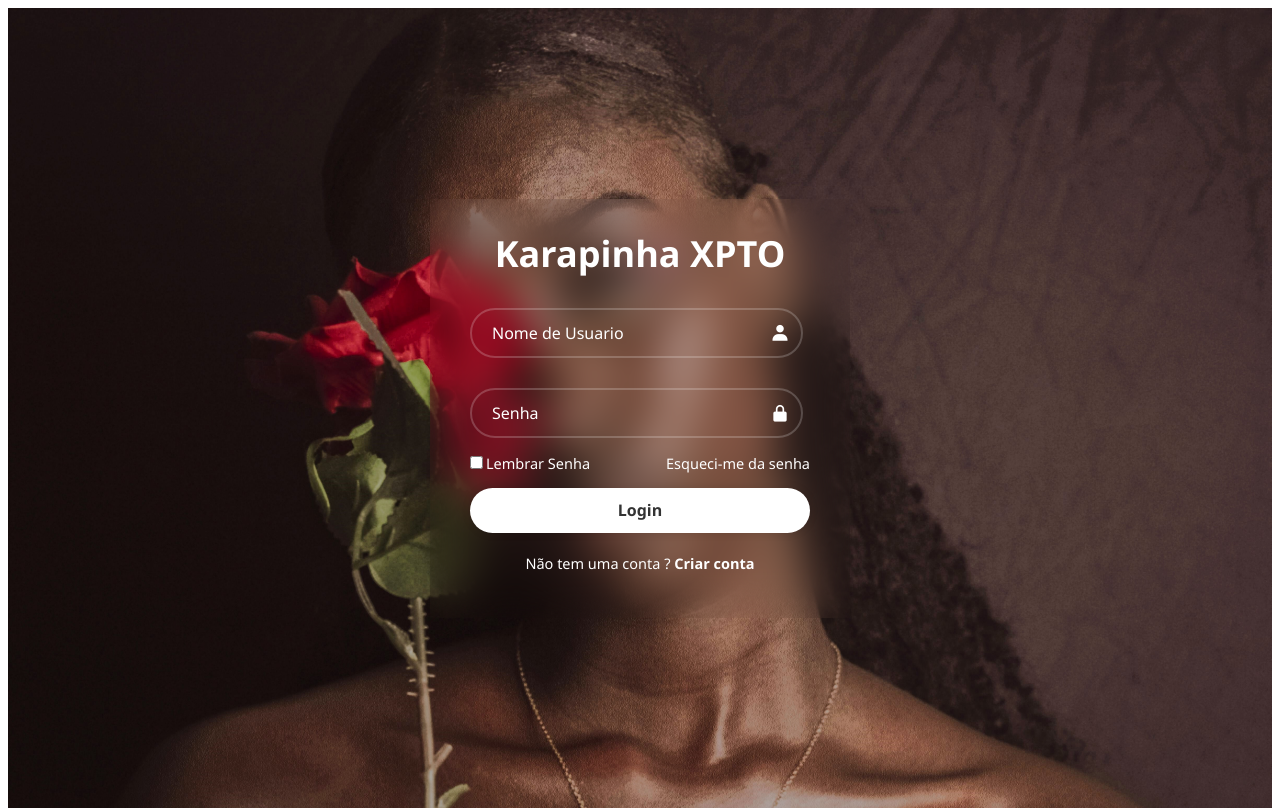
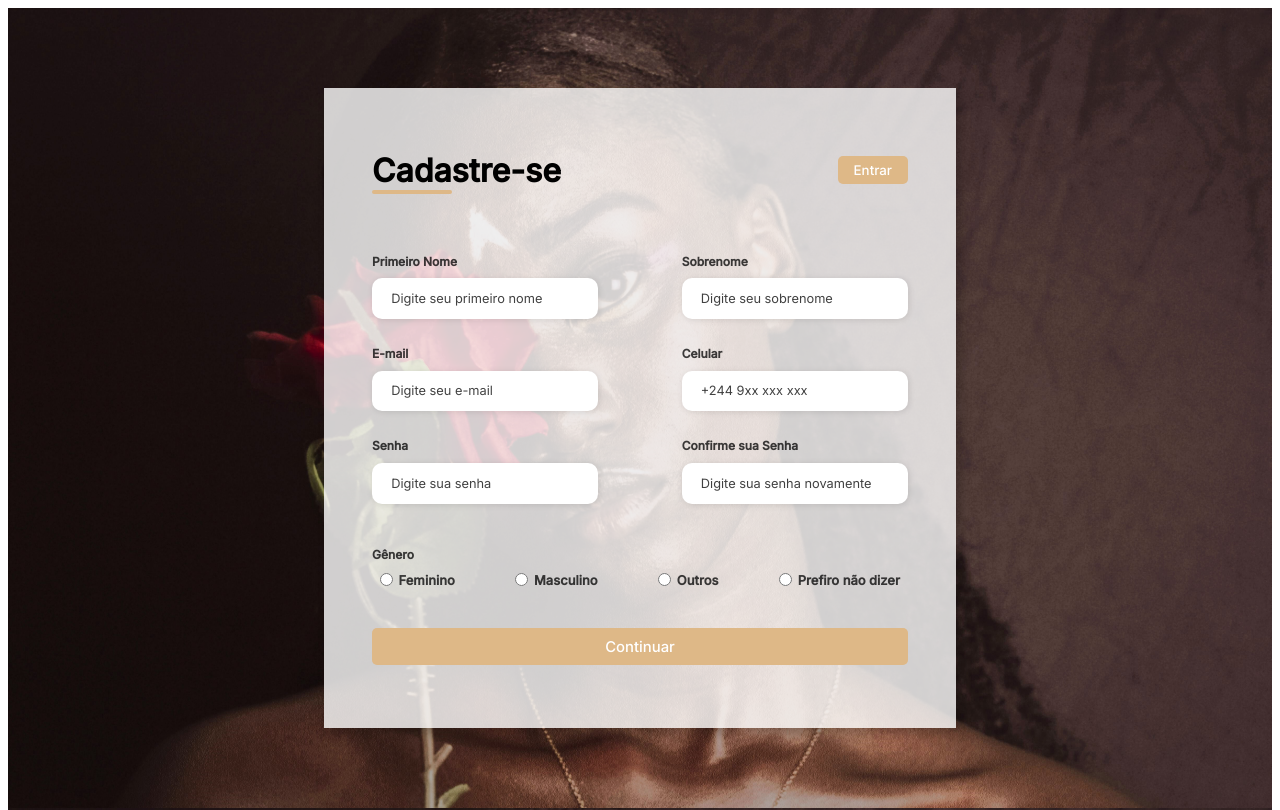
Before and after one commit to williamazevedo1610/KarapinhaXPTO, an Angular app: page / in a window 1280 px wide. Shown: the top 810 px of the page. Built offline with nearby package versions, Linux system fonts and the light colour scheme.

Commit message:
Pagina de Cadastro

```diff
--- a/src/app/app.component.html
+++ b/src/app/app.component.html
@@ -1,3 +1,5 @@
+
+<app-cadastro></app-cadastro>
 
 
 <app-login></app-login>
--- a/src/app/components/cadastro/cadastro.component.css
+++ b/src/app/components/cadastro/cadastro.component.css
@@ -0,0 +1,228 @@
+@import url('https://fonts.googleapis.com/css2?family=Inter:wght@200;300;400;500&family=Open+Sans:wght@300;400;500;600&display=swap');
+* {
+    padding: 0;
+    margin: 0;
+    box-sizing: border-box;
+    font-family: 'Inter', sans-serif;
+}
+
+.tudo {
+    width: 100%;
+    height: 100vh;
+    display: flex;
+    justify-content: center;
+    align-items: center;
+    background: url(fundoLogin2.jpg) no-repeat;
+    background-size: cover;
+    background-position: center;
+}
+
+.container {
+    width: 80%;
+    height: 80vh;
+    display: flex;
+    box-shadow: 5px 5px 10px rgba(0, 0, 0, 0.212);
+
+    /*body
+
+    width: 100%;
+    height: 100vh;
+    display: flex;
+    justify-content: center;
+    align-items: center;
+    background: url(/assets/img/fundoLogin2.jpg) no-repeat;
+    background-size: cover;
+    background-position: center;
+*/
+}
+
+.form-image {
+    width: 50%;
+    display: flex;
+    justify-content: center;
+    align-items: center;
+    background-color: #fde3a7d7;
+    padding: 1rem;
+}
+
+.form-image img {
+    width: 31rem;
+}
+
+.form {
+    width: 50%;
+    display: flex;
+    flex-direction: column;
+    justify-content: center;
+    align-items: center;
+    /*background-color: #fff;*/
+    background-color: rgba(255, 255, 255, 0.8);
+    padding: 3rem;
+    /*
+    background: transparent;
+    backdrop-filter: blur(20px);
+    */
+}
+
+.form-header {
+    margin-bottom: 3rem;
+    display: flex;
+    justify-content: space-between;
+}
+
+.login-button {
+    display: flex;
+    align-items: center;
+}
+
+.login-button button {
+    border: none;
+    background-color: burlywood;
+    padding: 0.4rem 1rem;
+    border-radius: 5px;
+    cursor: pointer;
+}
+
+.login-button button:hover {
+    background-color: burlywood;
+}
+
+.login-button button a {
+    text-decoration: none;
+    font-weight: 500;
+    color: #fff;
+}
+
+.form-header h1::after {
+    content: '';
+    display: block;
+    width: 5rem;
+    height: 0.3rem;
+    background-color: burlywood;
+    margin: 0 auto;
+    position: absolute;
+    border-radius: 10px;
+}
+
+.input-group {
+    display: flex;
+    flex-wrap: wrap;
+    justify-content: space-between;
+    padding: 1rem 0;
+}
+
+.input-box {
+    display: flex;
+    flex-direction: column;
+    margin-bottom: 1.1rem;
+}
+
+.input-box input {
+    margin: 0.6rem 0;
+    padding: 0.8rem 1.2rem;
+    border: none;
+    border-radius: 10px;
+    box-shadow: 1px 1px 6px #0000001c;
+    font-size: 0.8rem;
+}
+
+.input-box input:hover {
+    background-color: #eeeeee75;
+}
+
+.input-box input:focus-visible {
+    outline: 1px solid burlywood;
+}
+
+.input-box label,
+.gender-title h6 {
+    font-size: 0.75rem;
+    font-weight: 600;
+    color: #000000c0;
+}
+
+.input-box input::placeholder {
+    color: #000000be;
+}
+
+.gender-group {
+    display: flex;
+    justify-content: space-between;
+    margin-top: 0.62rem;
+    padding: 0 .5rem;
+}
+
+.gender-input {
+    display: flex;
+    align-items: center;
+}
+
+.gender-input input {
+    margin-right: 0.35rem;
+}
+
+.gender-input label {
+    font-size: 0.81rem;
+    font-weight: 600;
+    color: #000000c0;
+}
+
+.continue-button button {
+    width: 100%;
+    margin-top: 2.5rem;
+    border: none;
+    background-color: burlywood;
+    padding: 0.62rem;
+    border-radius: 5px;
+    cursor: pointer;
+}
+
+.continue-button button:hover {
+    background-color: burlywood;
+}
+
+.continue-button button a {
+    text-decoration: none;
+    font-size: 0.93rem;
+    font-weight: 500;
+    color: #fff;
+}
+
+@media screen and (max-width: 1330px) {
+    .form-image {
+        display: none;
+    }
+    .container {
+        width: 50%;
+    }
+    .form {
+        width: 100%;
+    }
+}
+
+@media screen and (max-width: 1064px) {
+    .container {
+        width: 90%;
+        height: auto;
+    }
+    .input-group {
+        flex-direction: column;
+        z-index: 5;
+        padding-right: 5rem;
+        max-height: 10rem;
+        overflow-y: scroll;
+        flex-wrap: nowrap;
+    }
+    .gender-inputs {
+        margin-top: 2rem;
+    }
+    .gender-group {
+        flex-direction: column;
+    }
+    .gender-title h6 {
+        margin: 0;
+    }
+    .gender-input {
+        margin-top: 0.5rem;
+    }
+}
--- a/src/app/components/cadastro/cadastro.component.html
+++ b/src/app/components/cadastro/cadastro.component.html
@@ -1 +1,87 @@
-<p>cadastro works!</p>
+
+
+<div class="tudo">
+
+<div class="container">
+   <div class="form-image">
+        <img src="fundoLogin2.jpg" alt="">
+    </div>
+    <div class="form">
+        <form action="#">
+            <div class="form-header">
+                <div class="title">
+                    <h1>Cadastre-se</h1>
+                </div>
+                <div class="login-button">
+                    <button><a href="#">Entrar</a></button>
+                </div>
+            </div>
+
+            <div class="input-group">
+                <div class="input-box">
+                    <label for="firstname">Primeiro Nome</label>
+                    <input id="firstname" type="text" name="firstname" placeholder="Digite seu primeiro nome" required>
+                </div>
+
+                <div class="input-box">
+                    <label for="lastname">Sobrenome</label>
+                    <input id="lastname" type="text" name="lastname" placeholder="Digite seu sobrenome" required>
+                </div>
+                <div class="input-box">
+                    <label for="email">E-mail</label>
+                    <input id="email" type="email" name="email" placeholder="Digite seu e-mail" required>
+                </div>
+
+                <div class="input-box">
+                    <label for="number">Celular</label>
+                    <input id="number" type="tel" name="number" placeholder="+244 9xx xxx xxx" required>
+                </div>
+
+                <div class="input-box">
+                    <label for="password">Senha</label>
+                    <input id="password" type="password" name="password" placeholder="Digite sua senha" required>
+                </div>
+
+
+                <div class="input-box">
+                    <label for="confirmPassword">Confirme sua Senha</label>
+                    <input id="confirmPassword" type="password" name="confirmPassword" placeholder="Digite sua senha novamente" required>
+                </div>
+
+            </div>
+
+            <div class="gender-inputs">
+                <div class="gender-title">
+                    <h6>Gênero</h6>
+                </div>
+
+                <div class="gender-group">
+                    <div class="gender-input">
+                        <input id="female" type="radio" name="gender">
+                        <label for="female">Feminino</label>
+                    </div>
+
+                    <div class="gender-input">
+                        <input id="male" type="radio" name="gender">
+                        <label for="male">Masculino</label>
+                    </div>
+
+                    <div class="gender-input">
+                        <input id="others" type="radio" name="gender">
+                        <label for="others">Outros</label>
+                    </div>
+
+                    <div class="gender-input">
+                        <input id="none" type="radio" name="gender">
+                        <label for="none">Prefiro não dizer</label>
+                    </div>
+                </div>
+            </div>
+
+            <div class="continue-button">
+                <button><a href="#">Continuar</a> </button>
+            </div>
+        </form>
+    </div>
+</div>
+</div>
```
Also changed, not shown: src/app/components/cadastro/fundoLogin2.jpg (added).
